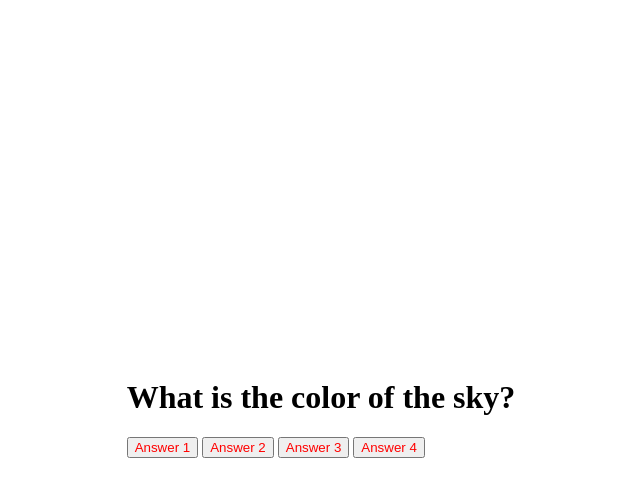
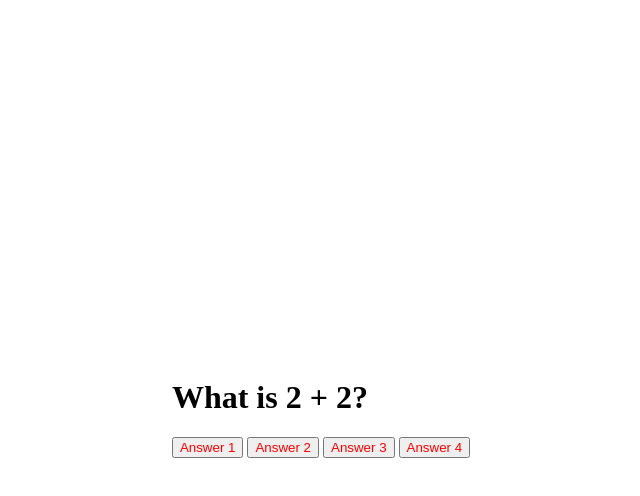
Before and after one commit to indwomt/Javascript-Quiz, a plain HTML site: page js-quiz/index.html in a window 1280 px wide. Both pictures are taken after a click on the button "Click me!". Shown: the whole page, without its empty margins (327-967 px from the left). Drawn offline with Linux system fonts and the light colour scheme.

Commit message:
populated question header from array of objects

```diff
--- a/js-quiz/index.html
+++ b/js-quiz/index.html
@@ -13,13 +13,11 @@
         <button id="startButton">Click me!</button>
     </div>
     <div id="questionBox" class="hidden">
-    <div id="questionHeader" class="questionHeader" >
-        <h1>What is the color of the sky?</h1>
-        <button>Answer 1</button>
-        <button>Answer 2</button>
-        <button>Answer 3</button>
-        <button>Answer 4</button>
-    </div>
+        <h1 id="question"></h1>
+        <button id="answerButtons" class="btn">Answer 1</button>
+        <button  id="answerButtons" class="btn">Answer 2</button>
+        <button  id="answerButtons" class="btn">Answer 3</button>
+        <button  id="answerButtons" class="btn">Answer 4</button>
     </div>
 </div>
 </body>
--- a/js-quiz/script.js
+++ b/js-quiz/script.js
@@ -1,40 +1,50 @@
 var startButtonEl = document.getElementById("startButton")
 var questionBoxEl = document.getElementById("questionBox")
-// console.log('JS connected')
+var answerButtonEl = document.getElementById("answerButtons")
+var question = document.getElementById('question')
+var shuffledQuestions
 
 startButtonEl.addEventListener("click", startQuiz)
 
+
 function startQuiz() {
 startButtonEl.classList.add('hidden');
-questionBoxEl.classList.remove('hidden')
-}
-
-function nextQuestion() {
-
-}
-
-function answerChoice () {
-
+questionBoxEl.classList.remove('hidden');
+shuffledQuestions = questions[0].question
+question.textContent = shuffledQuestions
 }
 
 const questions = [
     {
-    question: "What is the color of the sky?",
+      question: 'What is 2 + 2?',
       answers: [
-        {text: 'blue', correct: true},
-        {text: 'red', correct: false},
-        {text: 'green', correct: false},
-        {text: 'pruple', correct: false},
+        { text: '4', correct: true },
+        { text: '22', correct: false }
       ]
     },
-
     {
-    question: "what is 2+2",
+      question: 'Who is the best YouTuber?',
       answers: [
-        {text: 4, correct: true},
-        {text: 5, correct: false},
-        {text: 6, correct: false},
-        {text: 7, correct: false}
+        { text: 'Web Dev Simplified', correct: true },
+        { text: 'Traversy Media', correct: true },
+        { text: 'Dev Ed', correct: true },
+        { text: 'Fun Fun Function', correct: true }
+      ]
+    },
+    {
+      question: 'Is web development fun?',
+      answers: [
+        { text: 'Kinda', correct: false },
+        { text: 'YES!!!', correct: true },
+        { text: 'Um no', correct: false },
+        { text: 'IDK', correct: false }
+      ]
+    },
+    {
+      question: 'What is 4 * 2?',
+      answers: [
+        { text: '6', correct: false },
+        { text: '8', correct: true }
       ]
     }
   ]
```
Lines whose indentation alone changed are shown as unchanged.
